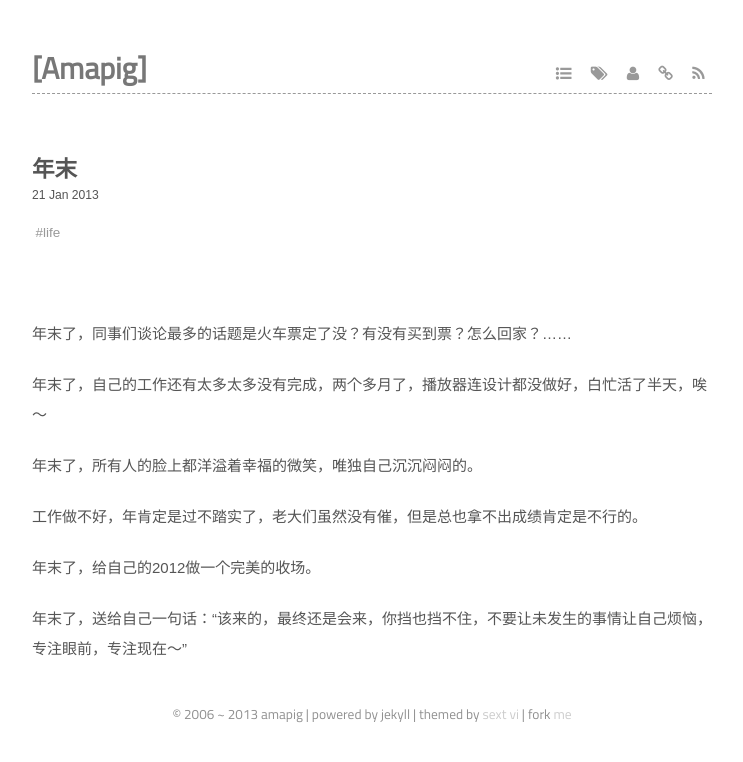
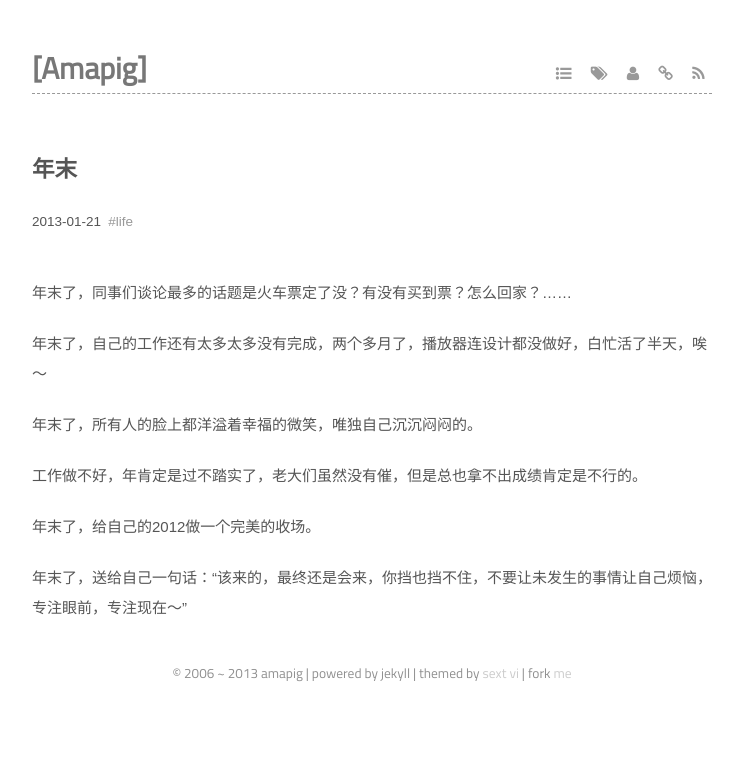
Before and after one commit to amapig/amapig.github.com, a Jekyll site: the page built from _posts/2013-01-21-the-end-of-the-2012.md, in a window 1280 px wide. Shown: the top 762 px of the page, without its empty margins (268-1011 px from the left). Built offline with Jekyll 4.4.1, drawn with Linux system fonts in a browser that asks for light colours; some web fonts are replaced; Markdown is read by kramdown in place of the engine named in the settings.

Commit message:
Resolve the conflict.

```diff
--- a/_layouts/post.html
+++ b/_layouts/post.html
@@ -5,10 +5,10 @@ layout: default
   <section class="title">
     <h2>{{ page.title }} </h2>
   </section>
+  <br />
   <section class="meta">
   <span class="time">
-	  <!-- <time datetime="{{ page.date | date:"%Y-%m-%d" }}">{{ page.date | date:"%Y-%m-%d" }}</time> -->
-	  <p class="meta">{{ page.date | date_to_string }}</p>
+	<time datetime="{{ page.date | date:"%Y-%m-%d" }}">{{ page.date | date:"%Y-%m-%d" }}</time>
   </span>
   {% if page.tags %}
   <span class="tags">
@@ -18,7 +18,6 @@ layout: default
   </span>
   {% endif %}
   </section>
-  <br />
   <br />
   <section class="post">
   {{ content }}
```
